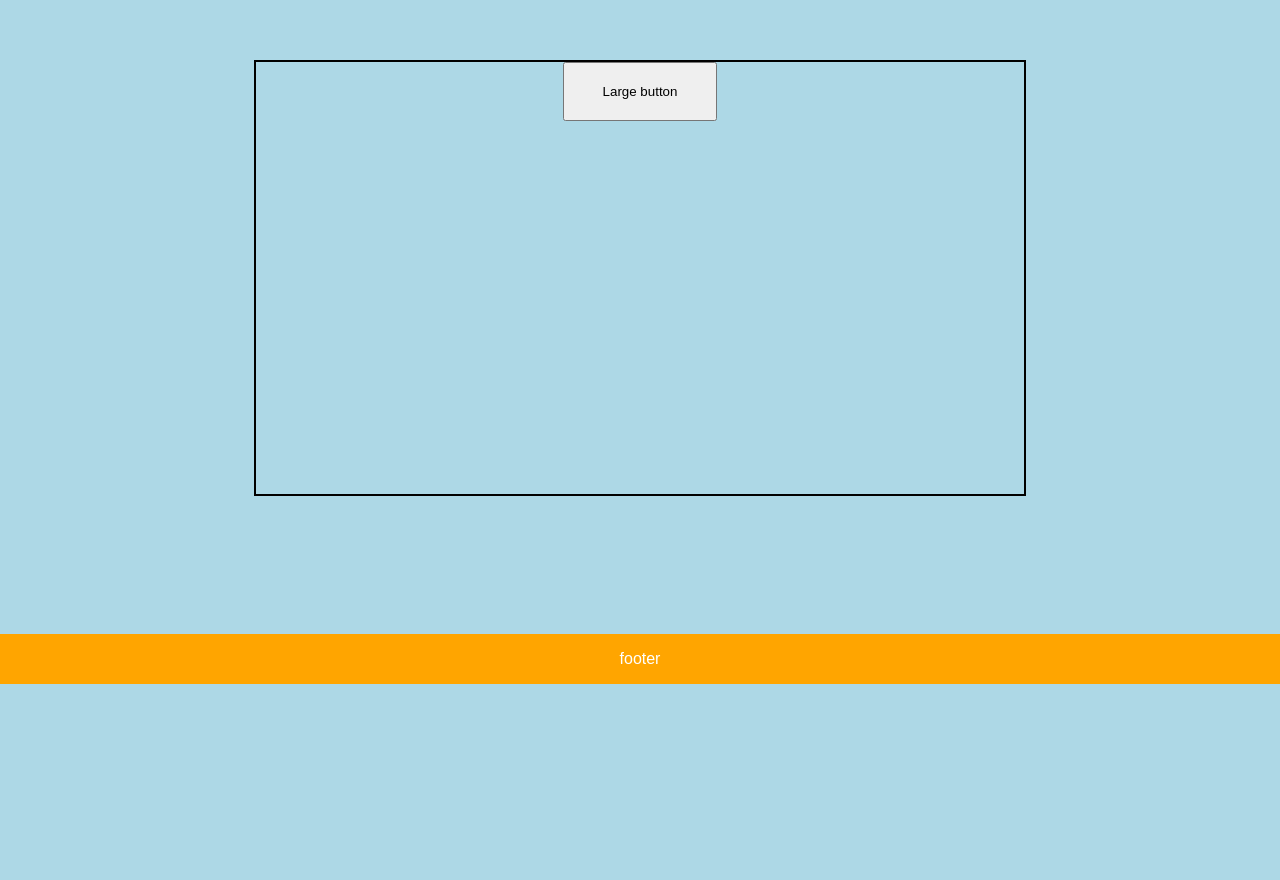
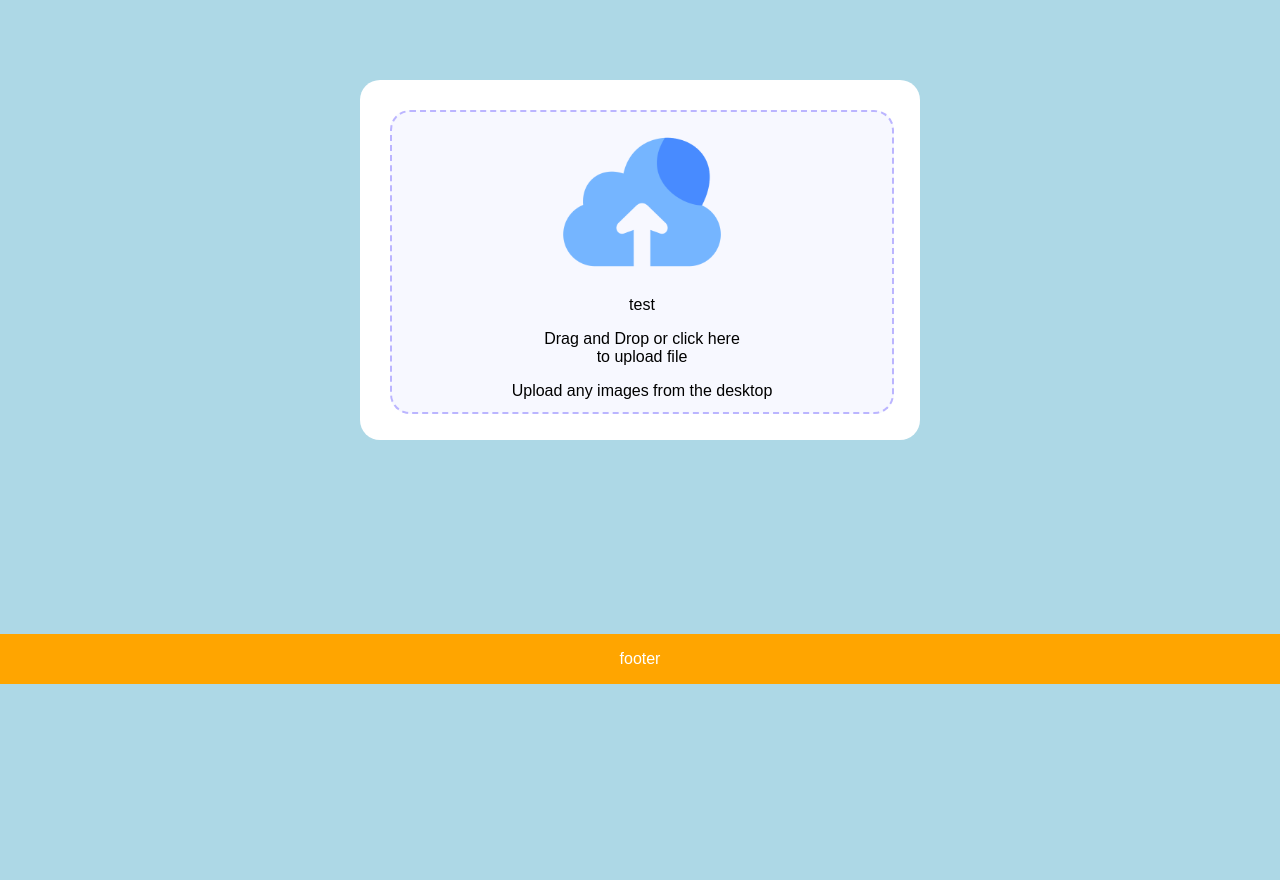
Before and after one commit to Atharv-Verma290/SongGenreRecognition, a Flask app: page / in a window 1280 px wide. Shown: the part 116-996 px from the top of the page. Before the commit the page ends 800 px from the top, so only its background shows below. Run offline with Flask 3, Linux system fonts and the light colour scheme.

Commit message:
process page and upload setup added

```diff
--- /dev/null
+++ b/static/index.js
@@ -0,0 +1,18 @@
+const dropArea = document.getElementById("drop-area");
+const inputFile = document.getElementById("input-file");
+
+
+var input = document.getElementById( 'input-file' );
+var infoArea = document.getElementById( 'file-upload-filename' );
+
+input.addEventListener( 'change', showFileName );
+
+function showFileName( event ) {
+
+  // the change event gives us the input it occurred in
+  var input = event.srcElement;
+
+  // the input has an array of files in the `files` property, each one has a name that you can use. We're just using the name here.
+  var fileName = input.files[0].name;
+
+}
--- a/static/style.css
+++ b/static/style.css
@@ -70,3 +70,30 @@ footer {
     color: white;
     text-align: center;
   }
+
+.input-container{
+    padding-top: 80px;
+    width: 100%;
+    min-height: 100vh;
+    display: flex;
+    align-content: center;
+    justify-content: center;
+}
+
+#drop-area{
+    width: 500px;
+    height: 300px;
+    padding: 30px;
+    text-align: center;
+    border-radius: 20px;
+    background-color: white;
+
+}
+
+#file-view{
+    width: 100%;
+    height: 100%;
+    border-radius: 20px;
+    border: 2px dashed #bbb5ff;
+    background: #f7f8ff;
+}
--- a/templates/base.html
+++ b/templates/base.html
@@ -19,11 +19,22 @@
         </a>
     </div>
   </header>
-  {% block content %}
+  <div class="input-container">
+      <label for="input-file" id="drop-area">
+        <input type="file"  name="" id="input-file" hidden>
+        <div id="file-view">
+          <img src="..\static\upload.png" height="180px" alt="">
+          <div id="file-upload-filename">test</div>
+          <p> Drag and Drop or click here <br> to upload file</p>
+          <span>Upload any images from the desktop</span>
+          <br>
 
-  {% endblock  %}
+        </div>
+      </label>
+  </div>
   <footer>
     <p>footer</p>
   </footer>
+  <script src="..\static\index.js"></script>
 </body>
 </html>
```
Also changed, not shown: templates/process.html (added, +11 -0 lines), static/upload.png (added).
